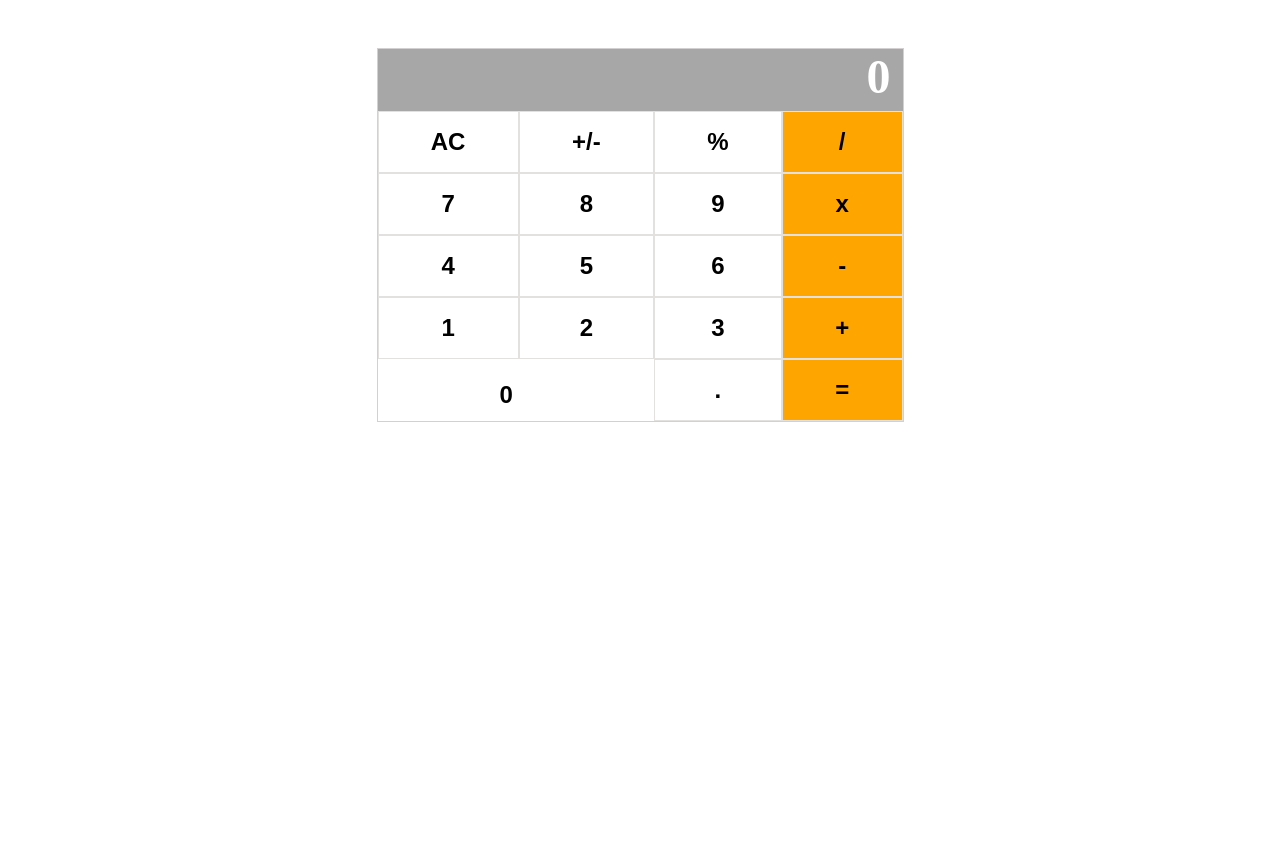
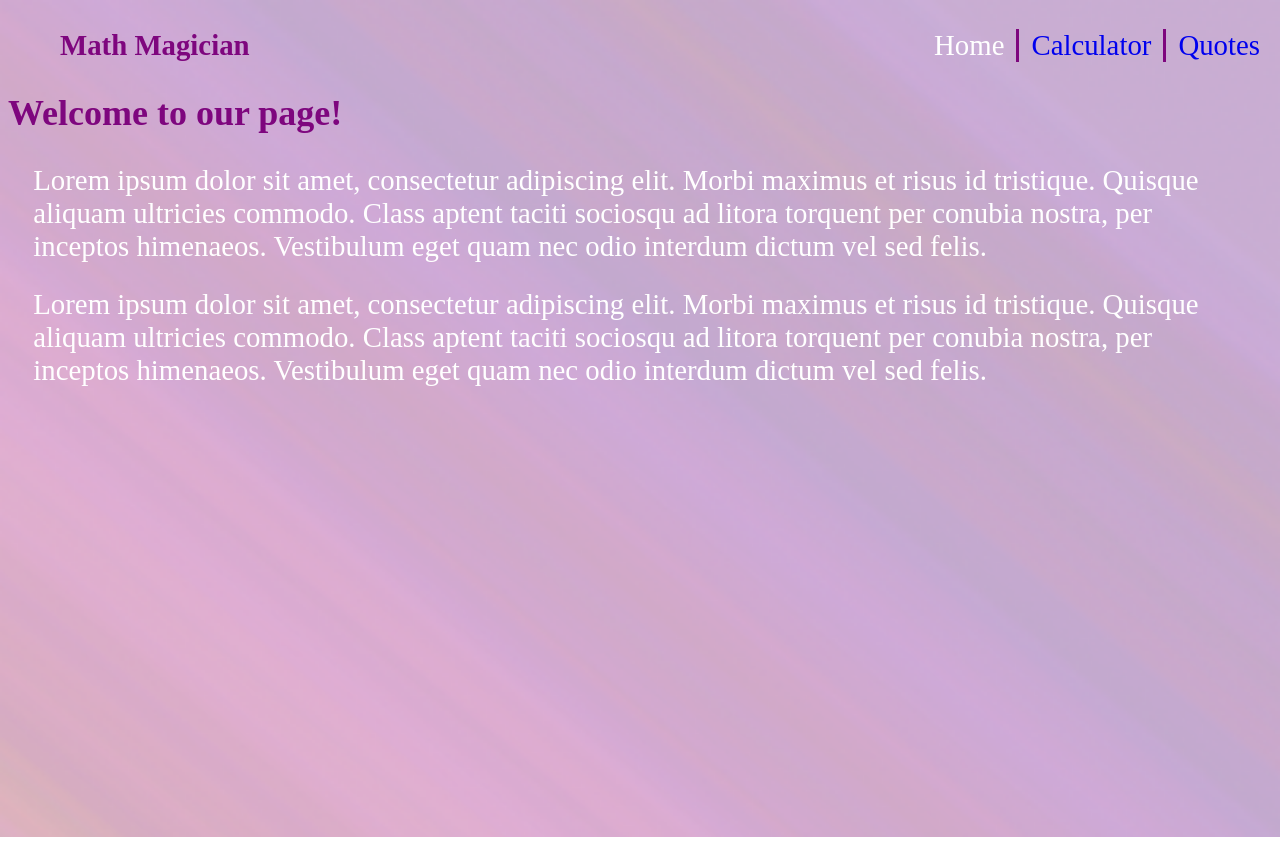
Before and after one commit to preciousakams/math-magicians, a React (Create React App) app: page / in a window 1280 px wide. Built offline with nearby package versions, Linux system fonts and the light colour scheme.

Commit message:
newPages added

```diff
--- a/package.json
+++ b/package.json
@@ -10,6 +10,7 @@
     "prop-types": "^15.8.1",
     "react": "^18.1.0",
     "react-dom": "^18.1.0",
+    "react-router-dom": "^6.3.0",
     "react-scripts": "^5.0.1",
     "web-vitals": "^2.1.4"
   },
--- a/src/App.js
+++ b/src/App.js
@@ -1,5 +1,10 @@
 import React from 'react';
+import {
+  BrowserRouter, NavLink, Link, Route, Routes,
+} from 'react-router-dom';
 import Calculator from './components/Calculator';
+import Home from './components/Home';
+import Quotes from './components/Quotes';
 
 class App extends React.Component {
   constructor(props) {
@@ -10,7 +15,29 @@ class App extends React.Component {
   render() {
     return (
       <div className="App">
-        <Calculator />
+        <BrowserRouter>
+          <div className="navDiv">
+            <ul className="navBar">
+              <li className="logo">
+                <Link to="/">Math Magician</Link>
+              </li>
+              <li className="right">
+                <NavLink to="/quote">Quotes</NavLink>
+              </li>
+              <li className="border right">
+                <NavLink to="/calculator">Calculator</NavLink>
+              </li>
+              <li className="border right">
+                <NavLink to="/">Home</NavLink>
+              </li>
+            </ul>
+          </div>
+          <Routes>
+            <Route path="/" element={<Home />} />
+            <Route path="/calculator" element={<Calculator />} />
+            <Route path="/quote" element={<Quotes />} />
+          </Routes>
+        </BrowserRouter>
       </div>
     );
   }
--- a/src/components/Calculator.js
+++ b/src/components/Calculator.js
@@ -20,6 +20,11 @@ function Calculator() {
   const { total, next } = data;
   return (
     <div className="container">
+      <div>
+        <h2>
+          Lets do some math!
+        </h2>
+      </div>
       <div className="calc">
         <div className="display">
           <h1 className="displayCalc">
--- /dev/null
+++ b/src/components/Home.js
@@ -0,0 +1,25 @@
+import React from 'react';
+
+const Home = () => (
+  <div className="homeDiv">
+    <h2>
+      Welcome to our page!
+    </h2>
+    <p>
+      Lorem ipsum dolor sit amet, consectetur adipiscing elit.
+      Morbi maximus et risus id tristique. Quisque aliquam ultricies
+      commodo. Class aptent taciti sociosqu ad litora torquent per
+      conubia nostra, per inceptos himenaeos. Vestibulum eget quam
+      nec odio interdum dictum vel sed felis.
+    </p>
+    <p>
+      Lorem ipsum dolor sit amet, consectetur adipiscing elit.
+      Morbi maximus et risus id tristique. Quisque aliquam ultricies
+      commodo. Class aptent taciti sociosqu ad litora torquent per
+      conubia nostra, per inceptos himenaeos. Vestibulum eget quam
+      nec odio interdum dictum vel sed felis.
+    </p>
+  </div>
+);
+
+export default Home;
--- /dev/null
+++ b/src/components/Quotes.js
@@ -0,0 +1,12 @@
+import React from 'react';
+
+const Quotes = () => (
+  <div className="quoteDiv">
+    <h2>
+      Mathematics is not about numbers, equations,computations,or algorithms.
+      it is about understanding. -William Paul Thurston
+    </h2>
+  </div>
+);
+
+export default Quotes;
--- a/src/index.css
+++ b/src/index.css
@@ -1,11 +1,16 @@
 body {
   height: 100vh;
+  background: url("../public/background2.png") no-repeat;
+  background-size: cover;
+  font-size: 1.5rem;
+  color: rgb(126, 6, 126);
 }
 
 .container {
   display: flex;
   justify-content: space-around;
   margin: 48px 0;
+  color: #fff;
 }
 
 .calc {
@@ -15,7 +20,7 @@ body {
 
 .display {
   height: 62px;
-  background-color: rgb(167, 167, 167);
+  background-color: rgb(126, 6, 126);
   color: #fff;
   font-size: 24px;
 }
@@ -48,7 +53,7 @@ body {
 }
 
 .orange {
-  background-color: orange;
+  background-color: white;
 }
 
 .grid div button {
@@ -70,3 +75,47 @@ body {
 .none {
   color: transparent;
 }
+
+.navBar {
+  list-style: none;
+  gap: 12px;
+  font-size: 1.8rem;
+}
+
+.navBar li {
+  display: inline;
+}
+
+.right {
+  float: right;
+}
+
+.navBar li a {
+  text-decoration: none;
+  padding: 12px;
+}
+
+.border {
+  border-right: 3px solid;
+}
+
+.active {
+  color: white;
+}
+
+.navBar .logo a {
+  color: rgb(126, 6, 126);
+  font-weight: bolder;
+}
+
+.quoteDiv h2 {
+  text-align: center;
+  margin: 5%;
+  color: #fff;
+}
+
+p {
+  color: white;
+  font-size: 1.8rem;
+  margin: 2%;
+}
```
Also changed, not shown: public/background2.png (added), 1 other file (tests, documents, lock files or other folders).
